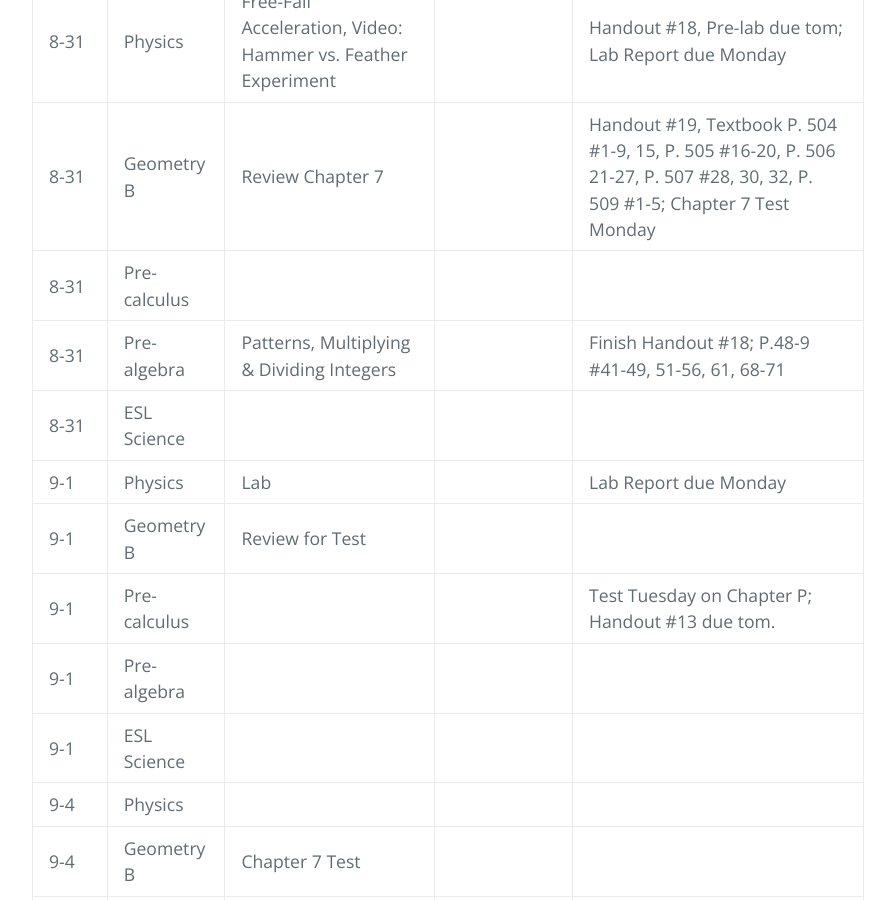
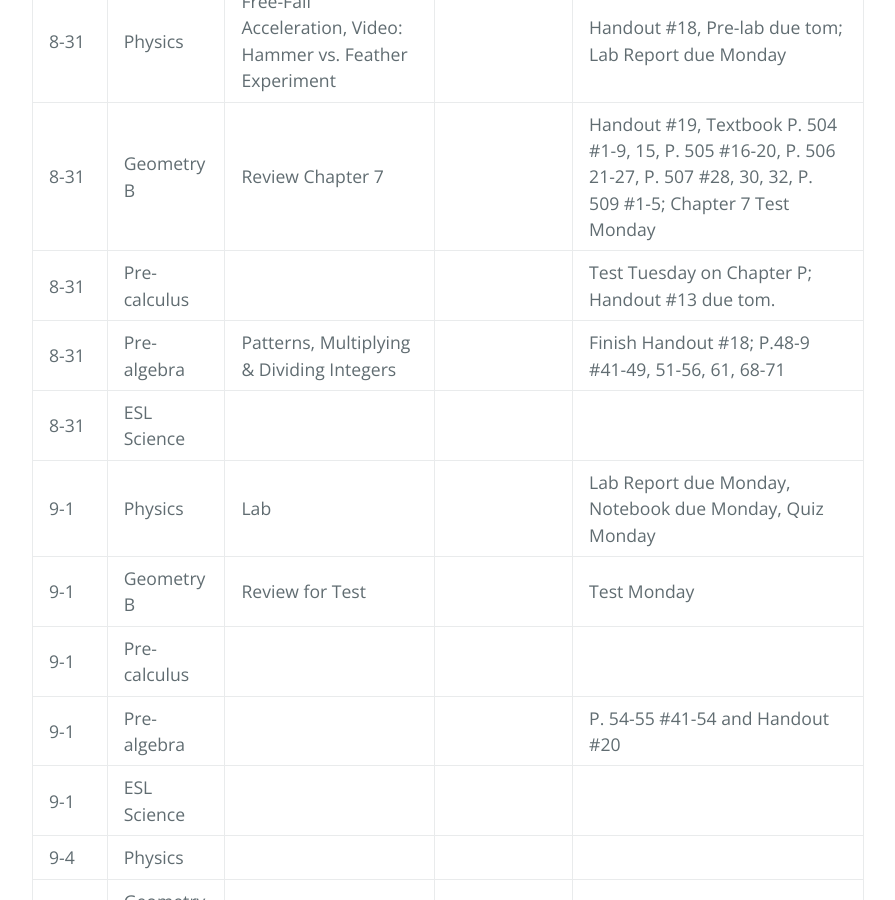
Before and after one commit to gpayoo/gpayoo, a Jekyll site: the page built from index.md, in a window 1280 px wide and 900 px high, scrolled down 659 px. Shown: the whole window, without its empty margins (192-1087 px from the left). Built offline with Jekyll 4.4.1, drawn with Linux system fonts in a browser that asks for light colours; our own code applies the rules of GitHub Pages for plain Markdown files.

Commit message:
Update index.md

```diff
--- a/index.md
+++ b/index.md
@@ -11,13 +11,13 @@ layout: default
 | ---- | ----- | ------ | -------- | ---
 | 8-31 | Physics | Free-Fall Acceleration, Video: Hammer vs. Feather Experiment ||  Handout #18, Pre-lab due tom; Lab Report due Monday|
 | 8-31 | Geometry B | Review Chapter 7 | | Handout #19, Textbook P. 504 #1-9, 15, P. 505 #16-20, P. 506 21-27, P. 507 #28, 30, 32, P. 509 #1-5; Chapter 7 Test Monday |
-| 8-31 | Pre-calculus |  |  |
+| 8-31 | Pre-calculus |  ||  Test Tuesday on Chapter P; Handout #13 due tom.
 | 8-31 | Pre-algebra | Patterns, Multiplying & Dividing Integers| | Finish Handout #18; P.48-9 #41-49, 51-56, 61, 68-71|
 | 8-31 | ESL Science |  |  |
-| 9-1 | Physics | Lab | | Lab Report due Monday
-| 9-1 | Geometry B | Review for Test | |  |
-| 9-1 | Pre-calculus |  |  | Test Tuesday on Chapter P; Handout #13 due tom.
-| 9-1 | Pre-algebra || | |
+| 9-1 | Physics | Lab | | Lab Report due Monday, Notebook due Monday, Quiz Monday
+| 9-1 | Geometry B | Review for Test | | Test Monday |
+| 9-1 | Pre-calculus |  |  |
+| 9-1 | Pre-algebra || | P. 54-55 #41-54 and Handout #20 |
 | 9-1 | ESL Science |  |  |
 | 9-4 | Physics |  | |
 | 9-4 | Geometry B | Chapter 7 Test | |  |
```
